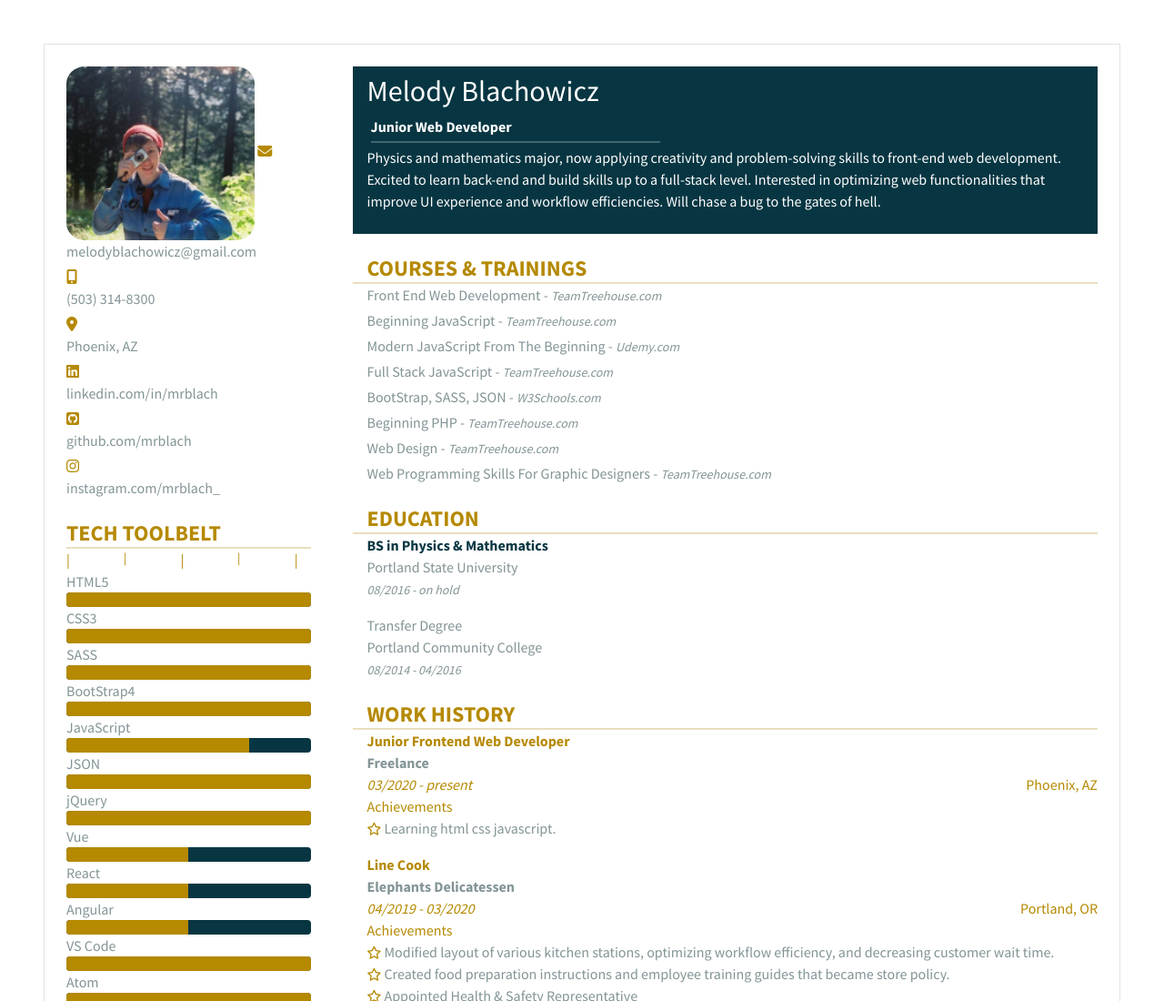
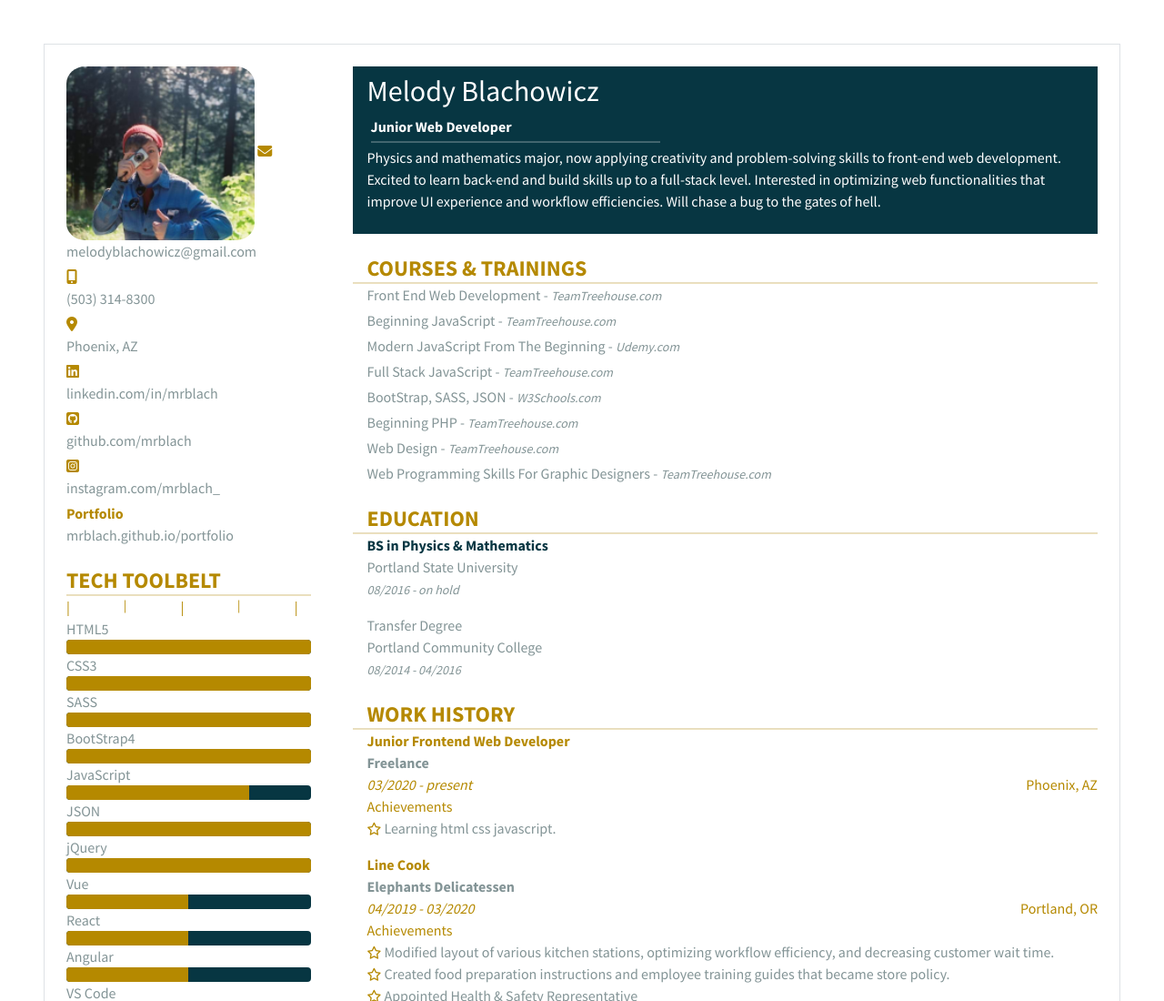
Before and after one commit to MRBlach/digital-cv, a plain HTML site: page index.html in a window 1280 px wide. Shown: the top 1100 px of the page at 91% size. Drawn offline with nearby package versions, Linux system fonts and the light colour scheme.

Commit message:
Update index.html

```diff
--- a/index.html
+++ b/index.html
@@ -30,8 +30,11 @@
           <i class="fab fa-github-square text-primary"></i>
           <p class="mb-1">github.com/mrblach</p>
            <!-- instagram -->
-          <i class="fab fa-instagram text-primary"></i>
+          <i class="fab fa-instagram-square text-primary"></i>
           <p class="mb-1">instagram.com/mrblach_</p>
+           <!-- portfolio -->
+          <strong class="text-primary">Portfolio</strong>
+          <p class="mb-1">mrblach.github.io/portfolio</p>
 
           <!-- toolbelt -->
           <h4 class="text-primary mt-4 mb-0"><strong>TECH TOOLBELT</strong></h4>
```
